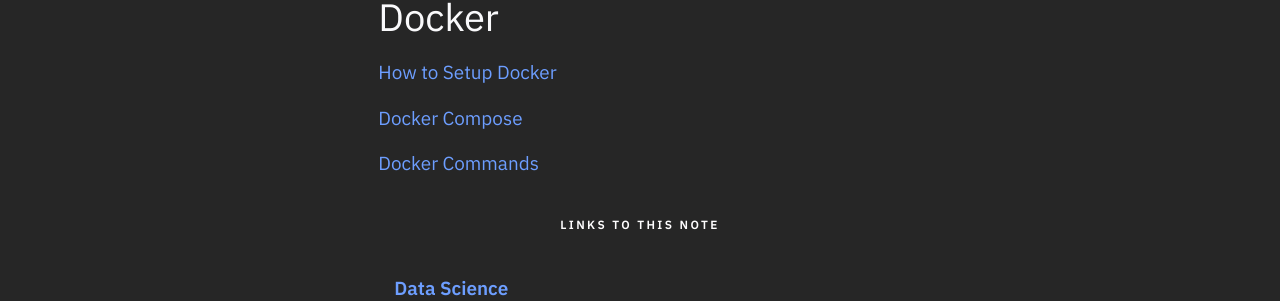
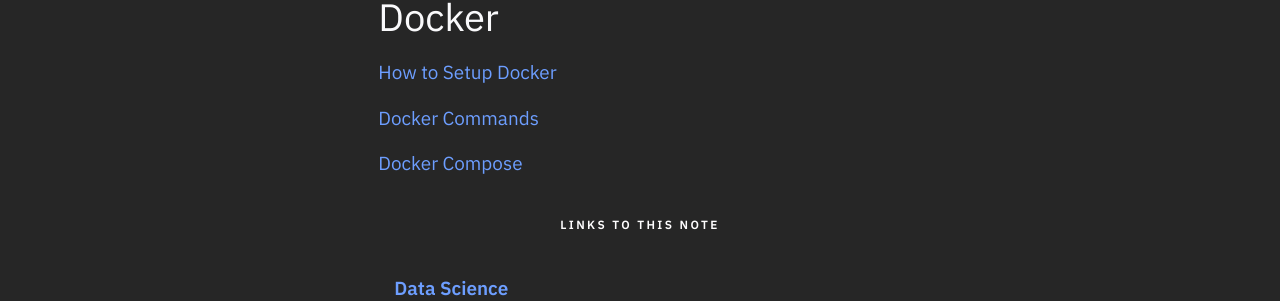
Before and after one commit to lopezrj/lopezrj.github.io, a Jekyll site: the page built from _notes/Public/Docker.md, in a window 1280 px wide. Shown: the part 164-465 px from the top of the page. Built offline with Jekyll 4.4.1, drawn with Linux system fonts in a browser that asks for light colours.

```diff
--- a/_notes/Public/Docker.md
+++ b/_notes/Public/Docker.md
@@ -8,6 +8,6 @@ format: list
 
 [[How to Setup Docker]]
 
+[[Docker Commands]]
+
 [[Docker Compose]]
-
-[[Docker Commands]]
```
